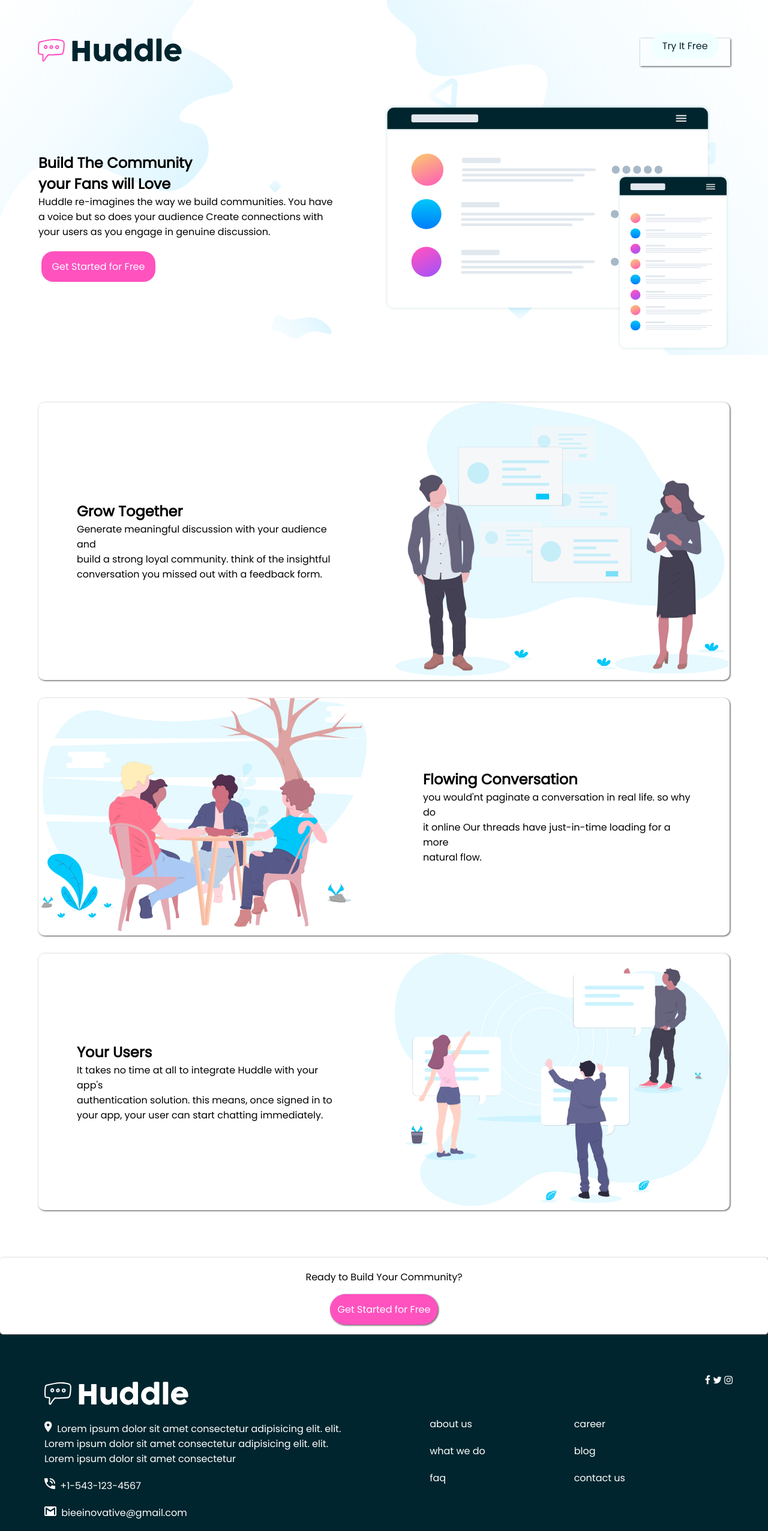
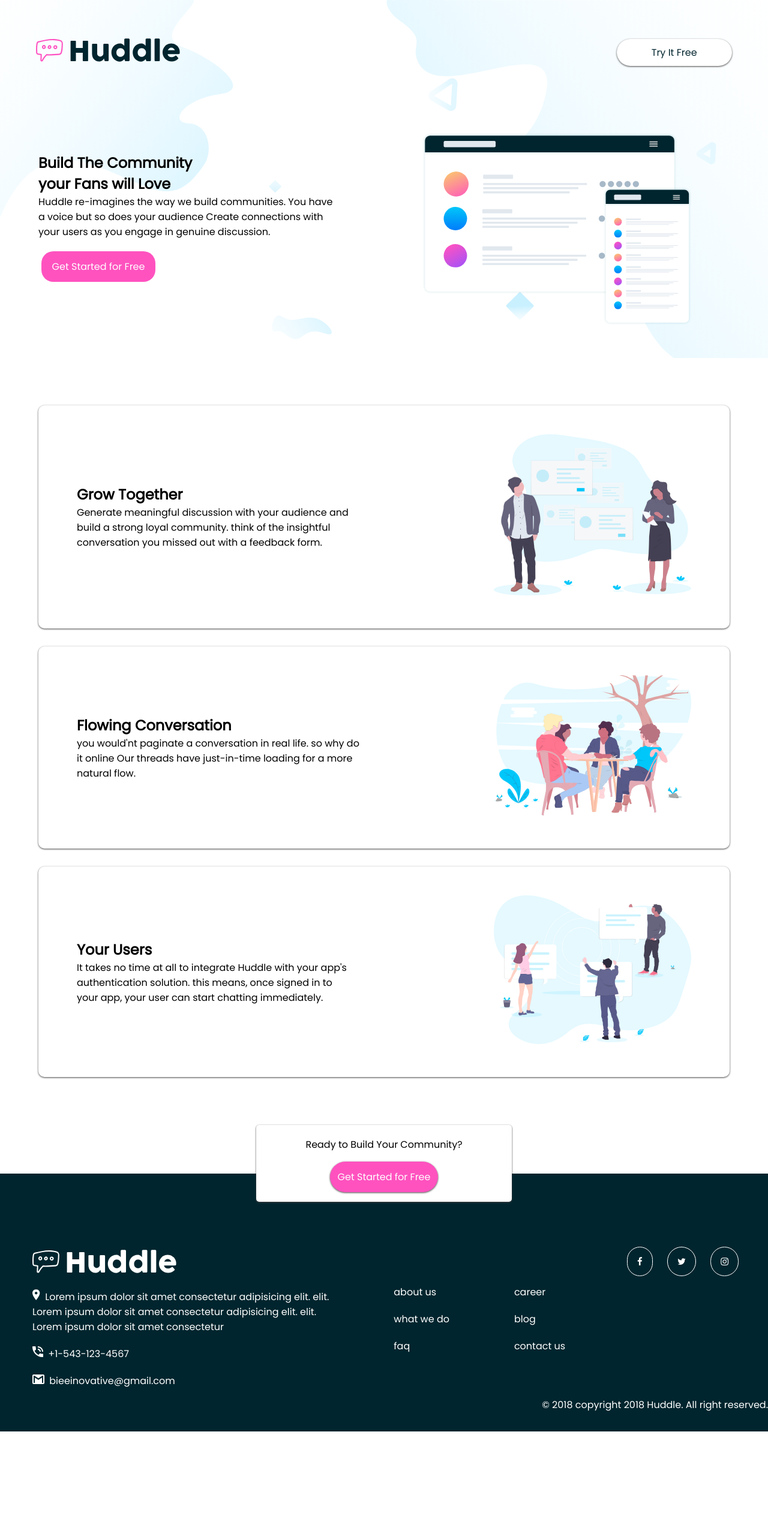
Before and after one commit to Petsamuel/landing-page, a plain HTML site: page index.html in a window 1280 px wide. Shown: the top 2553 px of the page at 60% size. After the commit the page ends 2387 px from the top, so only its background shows below. Drawn offline with Linux system fonts and the light colour scheme; a web font is replaced by a local one.

Commit message:
almost done

```diff
--- a/assets/style.css
+++ b/assets/style.css
@@ -47,19 +47,18 @@
     }
 
     .navaction {
-        display: grid;
-        grid-template-columns: 150px 1fr;
         text-align: center;
+        width: 15%;
+        background-color: white;
+        align-self: center;
+        border-radius: 4rem;
+        padding: 10px 18px;
+        text-transform: capitalize;
     }
 
     .navtext {
-        padding: 10px 18px;
-        background-color: azure;
-        align-self: center;
-        border-radius: 4rem;
         color: var(--Very-Dark-Cyan);
-        text-transform: capitalize;
-        margin-left: auto;
+        font-weight: 400;
     }
 
     .break {
@@ -106,11 +105,6 @@
         background-color: hsl(322, 100%, 81%);
     }
 
-    .mockup>img {
-        width: 100%;
-        align-self: center;
-    }
-
     .content-container {
         display: flex;
         flex-direction: column;
@@ -122,35 +116,40 @@
     }
 
     .shadow {
-        box-shadow: 1px 1px 3px rgb(68, 66, 66);
+        box-shadow: 0px 1px 3px 0px rgb(68, 66, 66);
     }
 
     .inner-col {
-        display: flex;
-        justify-content: space-around;
-        gap: 30px;
+        display: grid;
+        grid-template-columns: 3fr 2fr;
+        gap: 10px;
     }
 
     .col2 {
-        display: flex;
+        display: grid;
         flex-direction: row-reverse;
     }
 
     .item {
+        grid-column: 1;
         align-self: center;
-        padding: 1.9rem 4rem;
+        padding: 0px 4rem;
     }
 
-    .img {
-        align-self: center;
-        /* padding: 1.9rem 1rem; */
-        width: 50%;
+    .img>img {
+        align-self: right;
     }
 
-    .contactPoper {
+    .mockup>img {
+        width: 100%;
+        padding: 3rem 4rem;
+    }
+
+    .contactPopper {
         position: relative;
         display: grid;
         grid-template-columns: repeat(3, 1fr);
+        z-index: 20;
     }
 
     .mailing {
@@ -203,7 +202,7 @@
     footer {
         background-color: var(--Very-Dark-Cyan);
         margin-top: -7rem;
-        z-index: -10;
+        z-index: 1;
         position: relative;
         color: white;
     }
@@ -230,7 +229,43 @@
         grid-column: 3;
     }
 
-    @media screen and (max-width:800px) {
+    .socials>i {
+        padding: 1rem;
+        margin: 10px;
+        font-size: 15px;
+        cursor: pointer;
+        font-weight: 400;
+    }
+
+    .fa {
+        cursor: pointer;
+        border-radius: 100px;
+        border: 1px solid white;
+    }
+
+    .fa:hover {
+        cursor: pointer;
+        color: var(--Pink);
+        border-color: var(--Pink);
+    }
+
+    @media screen and (max-width:850px) {
+        .navaction {
+            font-size: small;
+            width: 130px;
+            text-align: center;
+        }
+        .navtext {
+            align-self: center;
+            border-radius: 4rem;
+            color: var(--Very-Dark-Cyan);
+            text-transform: capitalize;
+            cursor: pointer;
+        }
+        .navlink:hover {
+            background: none;
+            cursor: pointer;
+        }
         a>img {
             text-decoration: underline;
             padding-right: 4px;
@@ -307,18 +342,16 @@
             text-align: center;
         }
         .navaction {
-            display: grid;
-            grid-template-columns: 150px 1fr;
+            font-size: small;
+            width: 130px;
             text-align: center;
         }
         .navtext {
-            padding: 10px 18px;
-            background-color: azure;
             align-self: center;
             border-radius: 4rem;
             color: var(--Very-Dark-Cyan);
             text-transform: capitalize;
-            margin-left: auto;
+            cursor: pointer;
         }
         .navlink:hover {
             background: none;
@@ -348,6 +381,9 @@
             margin: 5px;
             border-radius: 20px;
             cursor: pointer;
+            font-size: small;
+        }
+        .btn {
             font-size: small;
         }
         .col {
```
